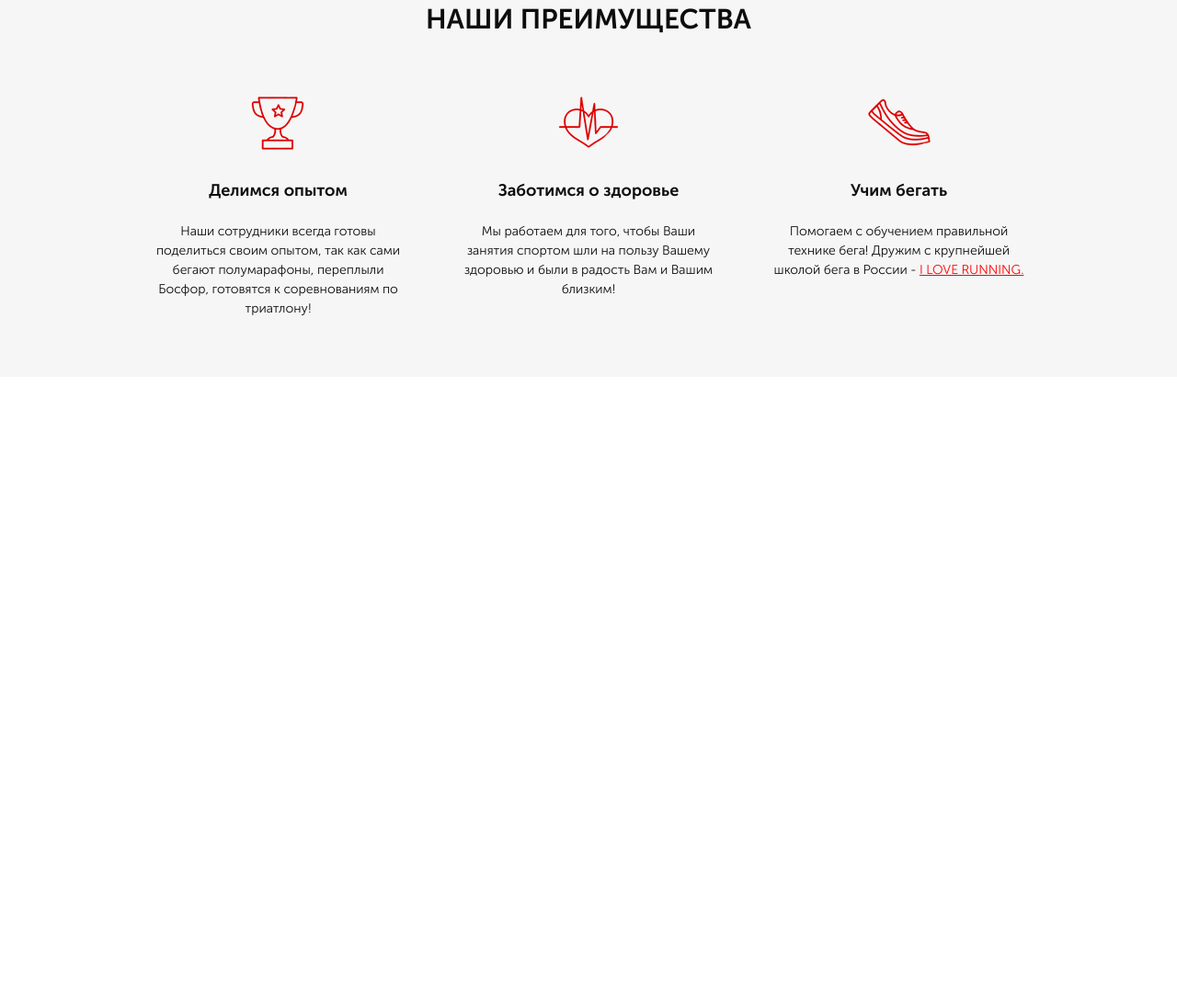
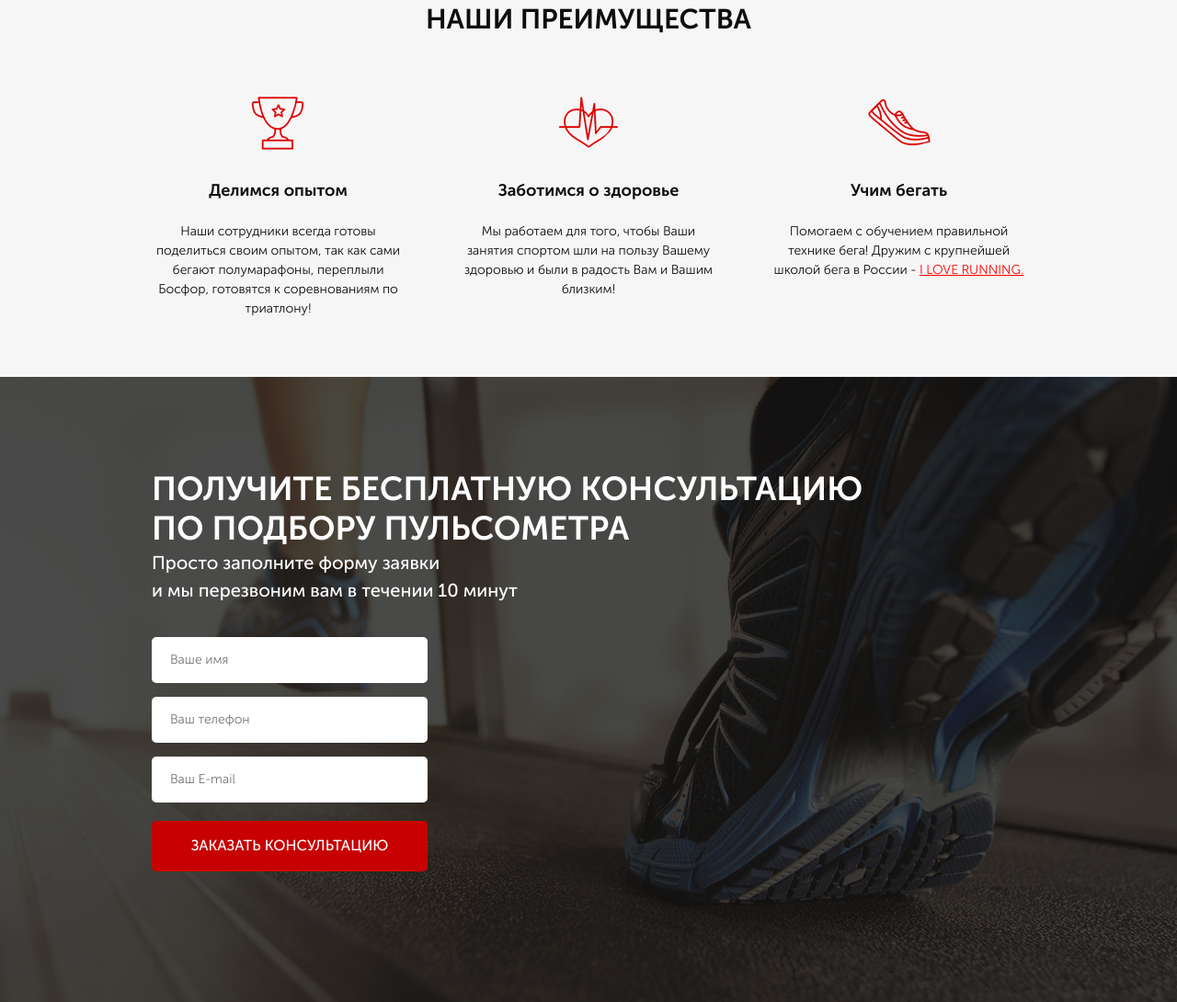
Before and after one commit to snod13/RunSmart, a website: page src/index.html in a window 1280 px wide. Shown: the part 757-1847 px from the top of the page at 92% size. Before the commit the page ends 1167 px from the top, so only its background shows below. Drawn offline with Linux system fonts and the light colour scheme.

Commit message:
Added and styled section consultation

```diff
--- a/src/index.html
+++ b/src/index.html
@@ -77,5 +77,23 @@
             </div>
         </div>
     </div>
+
+    <div class="consultation">
+        <div class="container">
+            <h2 class="heading heading_left">
+                Получите бесплатную консультацию<br>по подбору пульсометра
+            </h2>
+            <div class="consultation__descr">
+                Просто заполните форму заявки<br>и мы перезвоним вам в течении 10 минут
+            </div>
+            <form class="feed-form" action="#">
+                <input name="name" required placeholder="Ваше имя" type="text">
+                <input name="phone" required placeholder="Ваш телефон" type="number">
+                <input name="email" required placeholder="Ваш E-mail" type="email">
+
+                <button class="button button_submit">заказать кОНСУЛЬТАЦИЮ</button>
+            </form>
+        </div>
+    </div>
 </body>
 </html>
--- a/src/sass/blocks/_buttons.scss
+++ b/src/sass/blocks/_buttons.scss
@@ -14,4 +14,9 @@
         height: 50px;
         font-size: 16px;
     }
+    &_submit {
+        width: 100%;
+        height: 55px;
+        font-size: 16px;
+    }
 }
--- /dev/null
+++ b/src/sass/blocks/_consultation.scss
@@ -0,0 +1,10 @@
+.consultation {
+    min-height: 680px;
+    padding: 100px 0px 92px 0;
+    background: url('../../img/consultation/consultation_bg.jpg') center (center/cover) no-repeat;
+    &__descr {
+        font-weight: 500;
+        font-size: 20px;
+        color: #FFFFFF;
+    }
+}
--- /dev/null
+++ b/src/sass/blocks/_forms.scss
@@ -0,0 +1,20 @@
+.feed-form {
+    margin-top: 36px;
+    display: flex;
+    flex-direction: column;
+    width: 300px;
+    input {
+        height: 50px;
+        border-radius: 5px;
+        background-color: #fff;
+        margin-bottom: 15px;
+        border: none;
+        padding: 0px 20px;
+        font-weight: 300;
+        font-size: 14px;
+        color: #4B4B4B;
+        &:nth-child(3) {
+            margin-bottom: 20px;
+        }
+    }
+}
--- a/src/sass/style.scss
+++ b/src/sass/style.scss
@@ -14,11 +14,19 @@
     font-size: 30px;
     color: #0d0d0d;
     text-align: center;
+    text-transform: uppercase;
+    &_left {
+        font-size: 36px;
+        color: #fff;
+        text-align: left;
+    }
 }
 
 @import 'blocks/promo';
 @import 'blocks/header';
 @import 'blocks/buttons';
 @import 'blocks/advantages';
+@import 'blocks/consultation';
+@import 'blocks/forms';
 
 @import 'base/media';
```
Also changed, not shown: src/css/style.min.css.
